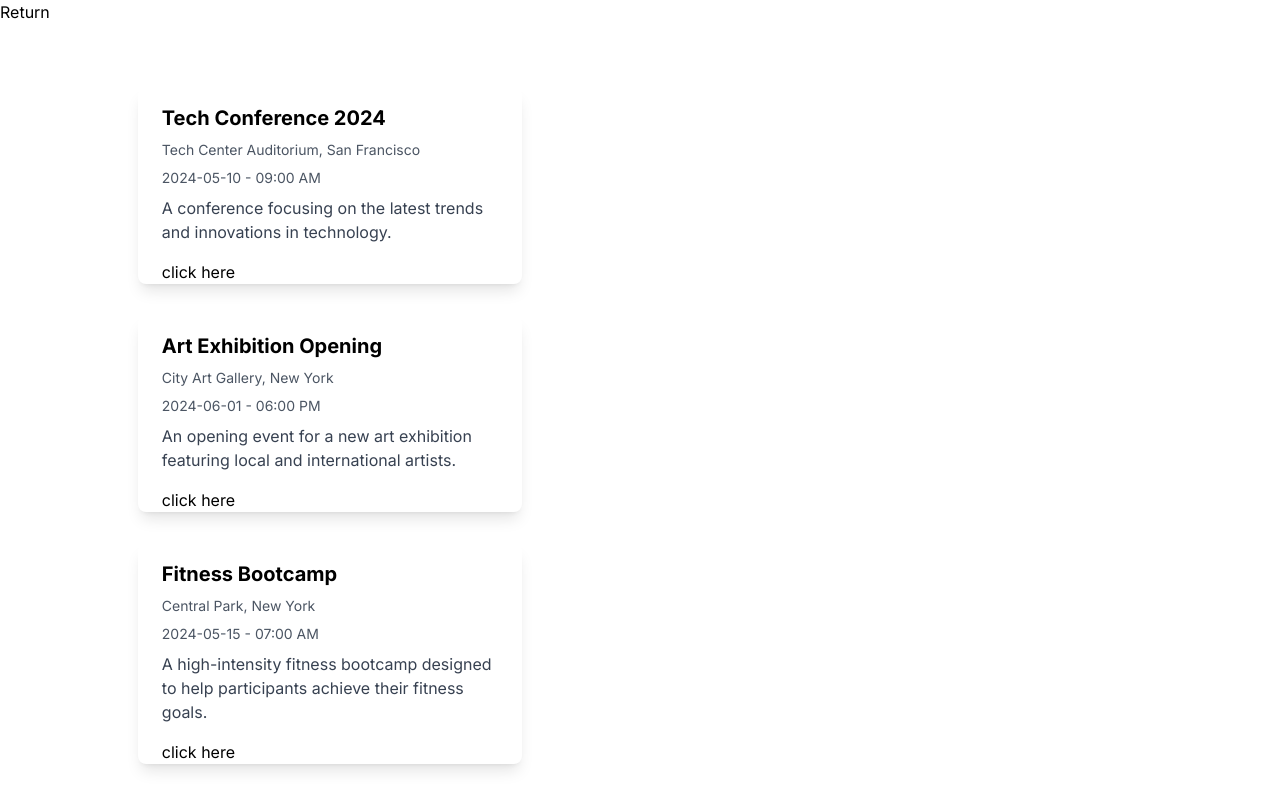
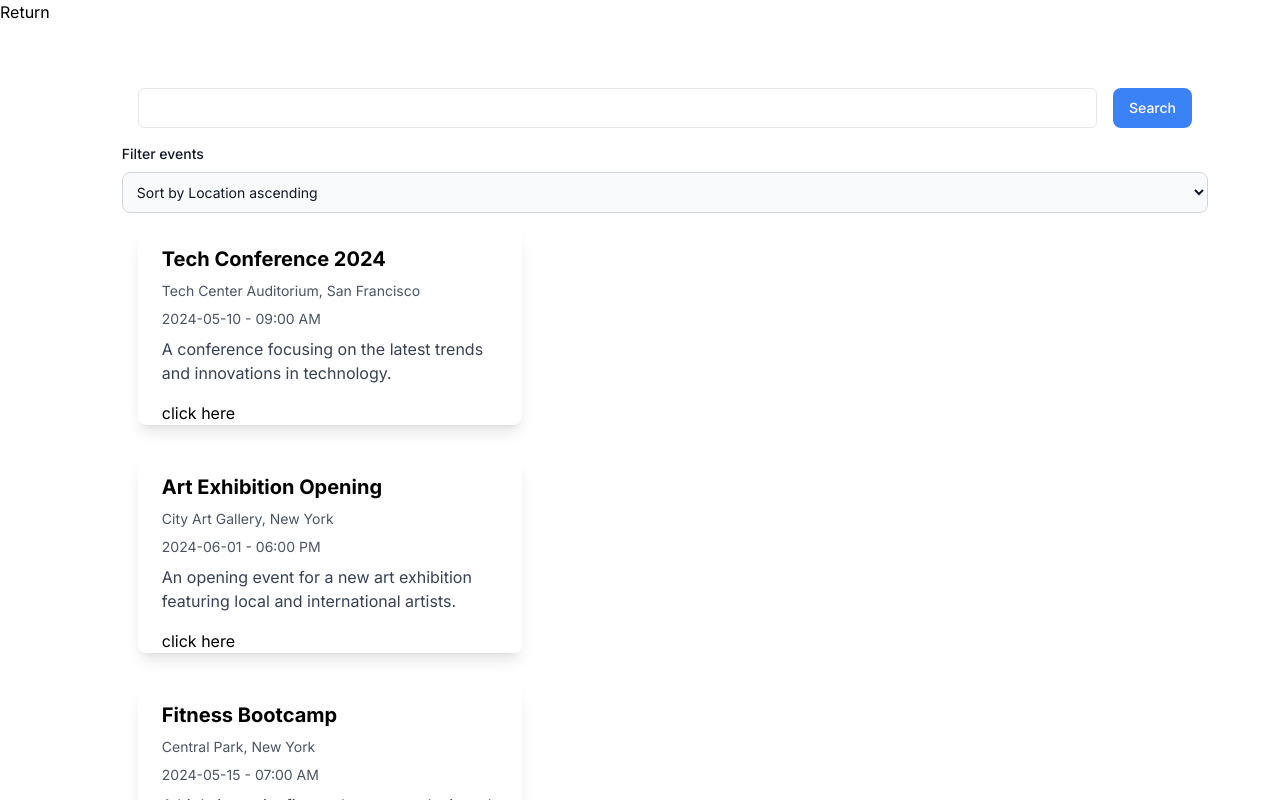
Before and after one commit to jaussems/byte24-assesment, a Next.js app: page /dashboard in a window 1280 px wide. Built offline with nearby package versions, Linux system fonts and the light colour scheme.

Commit message:
added dropdown and search

```diff
--- a/app/dashboard/page.tsx
+++ b/app/dashboard/page.tsx
@@ -1,11 +1,21 @@
 import Link from "next/link";
 import dummyEvents from "../lib/dummy-data";
 import { EventCard } from "../ui/event-card";
+import { Search } from "../ui/search";
+import { Dropdown } from "../ui/dropdown";
 
 export default function Home() {
     const data = dummyEvents;
+    const dropDownOptions = [
+      {value: "sortbyLocationASC", label: "Sort by Location ascending"},
+      {value: "sortbyLocationDESC", label: "Sort by Location descending"},
+      {value: "sortbyNameASC", label: "Sort by Name ascending"},
+      {value: "sortbyNameDESC", label: "Sort by Name descending"},
+    ]
     return (
       <main className="flex min-h-screen flex-col p-6">
+        <Search />
+        <Dropdown label="Filter events" options={dropDownOptions} />
      {dummyEvents.map((eventInfo, index) => {
     return (
      <EventCard key={index} eventInfo={eventInfo} />
--- /dev/null
+++ b/app/ui/dropdown.tsx
@@ -0,0 +1,25 @@
+interface DropDownOption {
+    value: string;
+    label: string;
+}
+
+interface Dropdown {
+    label: string;
+    options: DropDownOption[]
+}
+
+export function Dropdown(value: Dropdown) {
+    return (
+        <>
+        <label className="block mb-2 text-sm font-medium text-gray-900 " htmlFor="select">{value.label}</label>
+        <select className="bg-gray-50 border border-gray-300 text-gray-900 text-sm rounded-lg focus:ring-blue-500 focus:border-blue-500 block w-full p-2.5 dark:bg-gray-700 dark:border-gray-600 dark:placeholder-gray-400 dark:text-white dark:focus:ring-blue-500 dark:focus:border-blue-500">
+            {value.options.map((option, index) => {
+                const {value, label} = option;
+                return (
+                    <option key={index} value={value}>{label}</option>
+                )
+            })}
+        </select>
+        </>
+    )
+}
--- /dev/null
+++ b/app/ui/search.tsx
@@ -0,0 +1,15 @@
+'use client';
+
+import { useState } from "react";
+import { Button } from "./button";
+
+export function Search() {
+    const [search, setSearch]= useState("");
+
+    return (
+      <div className="flex gap-4 p-4">
+        <input className="peer block w-full rounded-md border border-gray-200 py-[9px] pl-10 text-sm outline-2 placeholder:text-gray-500" onChange={(e: any) => setSearch(e.target.value) }  />
+        <Button type="button">Search</Button>
+      </div>
+    );
+  }
```
